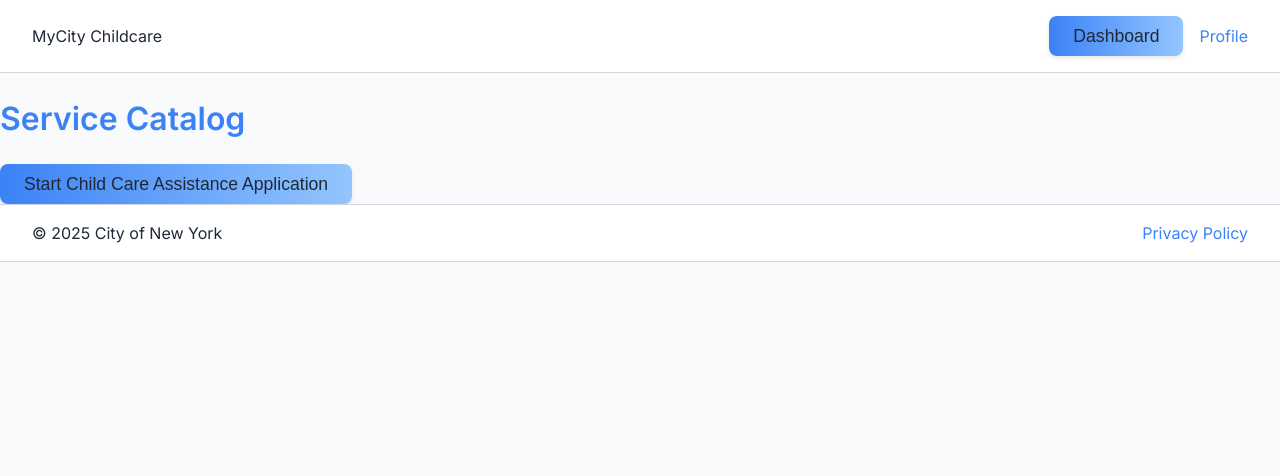
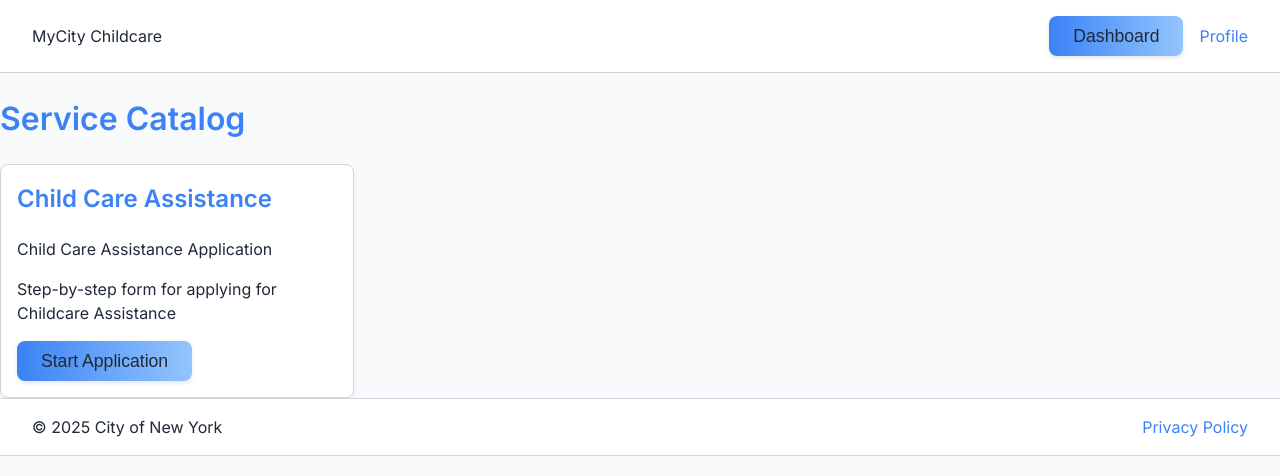
Before and after one commit to mkanpa-git/intake-form-app, a React (Create React App) app in the folder test-form/: page / in a window 1280 px wide. Shown: the top 476 px of the page. Built offline with nearby package versions, Linux system fonts and the light colour scheme.

Commit message:
Add card UI for service catalog and saved apps

```diff
--- /dev/null
+++ b/test-form/src/components/ApplicationCard.jsx
@@ -0,0 +1,14 @@
+import React from 'react';
+
+export default function ApplicationCard({ id, serviceName, interactionName, savedAt, onContinue }) {
+  const formatted = savedAt ? new Date(savedAt).toLocaleString() : '';
+  return (
+    <div className="card app-card">
+      <h3 className="card-title">{serviceName}</h3>
+      <p className="interaction-name">{interactionName}</p>
+      <p className="app-id">ID: {id}</p>
+      {formatted && <p className="saved-date">Saved: {formatted}</p>}
+      <button onClick={() => onContinue(id)}>Continue</button>
+    </div>
+  );
+}
--- /dev/null
+++ b/test-form/src/components/ServiceCard.jsx
@@ -0,0 +1,12 @@
+import React from 'react';
+
+export default function ServiceCard({ name, interaction, description, onStart }) {
+  return (
+    <div className="card service-card">
+      <h2 className="card-title">{name}</h2>
+      <p className="interaction-name">{interaction}</p>
+      <p className="description">{description}</p>
+      <button onClick={onStart}>Start Application</button>
+    </div>
+  );
+}
--- a/test-form/src/components/core/FormRenderer/FormRenderer.jsx
+++ b/test-form/src/components/core/FormRenderer/FormRenderer.jsx
@@ -62,6 +62,7 @@ export default function FormRenderer({ applicationId, onExit }) {
       stepData: { ...stepData, [steps[currentStep].id]: data },
       allData: { ...allData, ...data },
       currentStep,
+      updatedAt: new Date().toISOString(),
     });
     onExit && onExit();
   };
--- a/test-form/src/form.css
+++ b/test-form/src/form.css
@@ -305,3 +305,28 @@ button:disabled {
   color: #111827;
   border-left: 4px solid #3b82f6; /* Blue stripe */
 }
+
+
+
+
+/* Card layouts */
+.card {
+  background: var(--surface);
+  border: 1px solid var(--border);
+  border-radius: var(--radius);
+  padding: 1rem;
+  box-shadow: var(--shadow);
+  max-width: 320px;
+}
+
+.catalog-grid,
+.saved-grid {
+  display: flex;
+  flex-wrap: wrap;
+  gap: 1rem;
+  margin-top: 1rem;
+}
+
+.card-title {
+  margin-top: 0;
+}
--- a/test-form/src/pages/Dashboard.jsx
+++ b/test-form/src/pages/Dashboard.jsx
@@ -1,5 +1,7 @@
 import React, { useState, useEffect } from 'react';
 import { loadApplications, saveApplications } from '../utils/appStorage';
+import ServiceCard from '../components/ServiceCard';
+import ApplicationCard from '../components/ApplicationCard';
 
 export default function Dashboard({ onStart }) {
   const [apps, setApps] = useState([]);
@@ -10,7 +12,15 @@ export default function Dashboard({ onStart }) {
 
   const handleNew = () => {
     const id = Date.now().toString();
-    const newApp = { id, stepData: {}, allData: {}, currentStep: 0 };
+    const newApp = {
+      id,
+      stepData: {},
+      allData: {},
+      currentStep: 0,
+      serviceName: 'Child Care Assistance',
+      interactionName: 'Child Care Assistance Application',
+      updatedAt: new Date().toISOString(),
+    };
     const updated = [...apps, newApp];
     saveApplications(updated);
     setApps(updated);
@@ -24,19 +34,30 @@ export default function Dashboard({ onStart }) {
   return (
     <div className="dashboard-page">
       <h1>Service Catalog</h1>
-      <button onClick={handleNew}>Start Child Care Assistance Application</button>
+      <div className="catalog-grid">
+        <ServiceCard
+          name="Child Care Assistance"
+          interaction="Child Care Assistance Application"
+          description="Step-by-step form for applying for Childcare Assistance"
+          onStart={handleNew}
+        />
+      </div>
 
       {apps.length > 0 && (
         <div className="draft-list">
           <h2>Saved Applications</h2>
-          <ul>
+          <div className="saved-grid">
             {apps.map((app) => (
-              <li key={app.id}>
-                Application {app.id}
-                <button onClick={() => handleContinue(app.id)}>Continue</button>
-              </li>
+              <ApplicationCard
+                key={app.id}
+                id={app.id}
+                serviceName={app.serviceName || 'Child Care Assistance'}
+                interactionName={app.interactionName || 'Child Care Assistance Application'}
+                savedAt={app.updatedAt}
+                onContinue={handleContinue}
+              />
             ))}
-          </ul>
+          </div>
         </div>
       )}
     </div>
```
